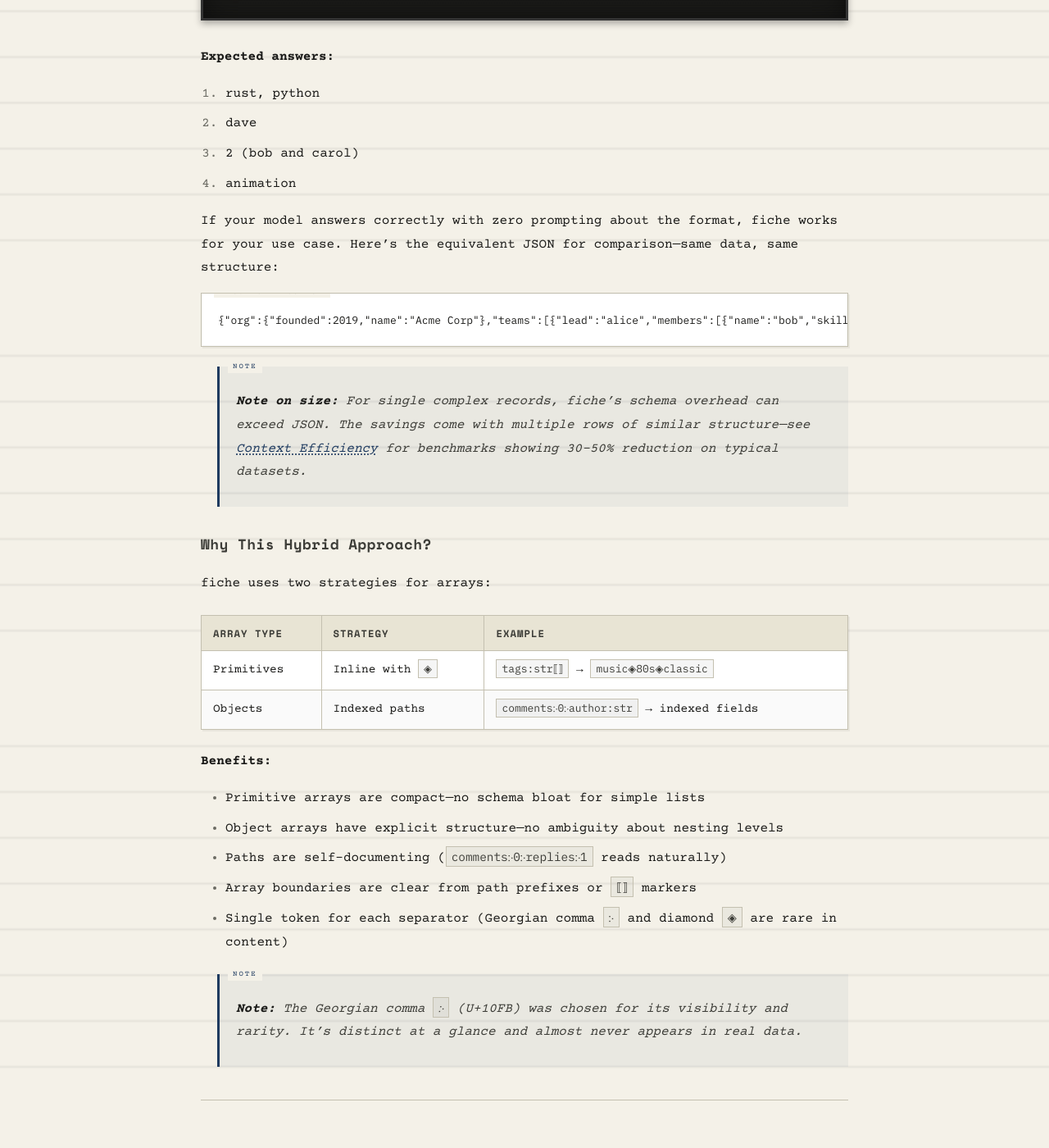
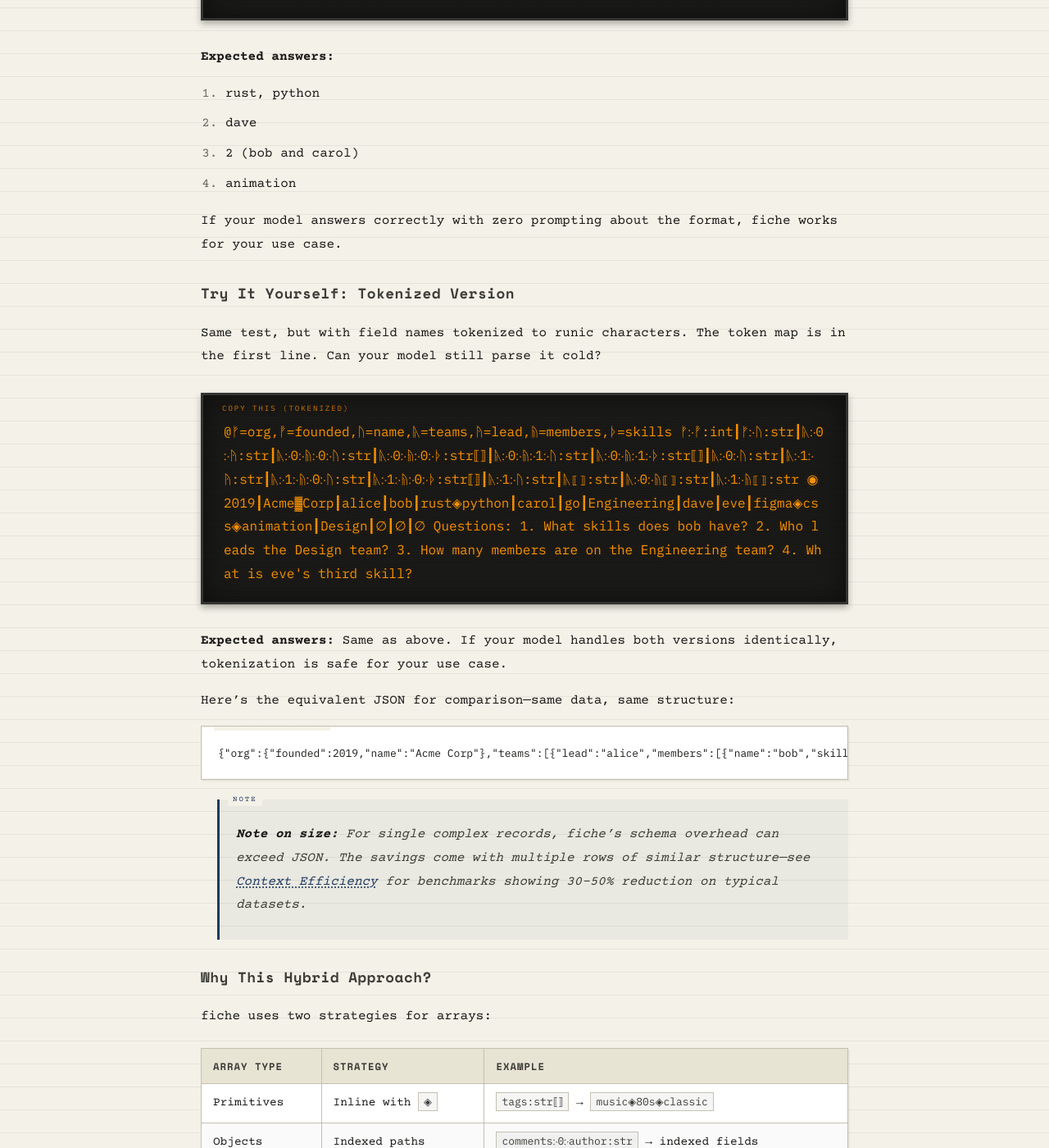
Before and after one commit to coryzibell/carrier98, a Jekyll site: the page built from docs/fiche.md, in a window 1280 px wide and 1400 px high, scrolled down 6332 px. Shown: the whole window at 82% size. Built offline with Jekyll 4.4.1, drawn with Linux system fonts in a browser that asks for light colours.

Commit message:
▊▌▐▌▏▎▏▍▊▏▐▏▍▋▐▏▎▌▐▉▎▋▐▉▋▐▋▋▊▌▊▍▊▏▋▐▏▊▋▎▌▐▎▌▋▊▐▍▐▎▎▎▊▌▊▉▐▋▌▊▉▌▉▏▊▉▊▉▋▊▉▏▍▎▉▏▐▐▋▋▉▐▋▊▌▎
1B230000047271A40F9667D6DD0671A360030E1CB208C3CF8D3B397DDECD48546DDF026CF1C7C417

[blake3:barcode|brotli:base16]

````diff
--- a/docs/fiche.md
+++ b/docs/fiche.md
@@ -214,7 +214,28 @@ Questions:
 3. 2 (bob and carol)
 4. animation
 
-If your model answers correctly with zero prompting about the format, fiche works for your use case. Here's the equivalent JSON for comparison—same data, same structure:
+If your model answers correctly with zero prompting about the format, fiche works for your use case.
+
+### Try It Yourself: Tokenized Version
+
+Same test, but with field names tokenized to runic characters. The token map is in the first line. Can your model still parse it cold?
+
+<div class="readout">
+  <span class="readout-label">COPY THIS (TOKENIZED)</span>
+@ᚠ=org,ᚡ=founded,ᚢ=name,ᚣ=teams,ᚤ=lead,ᚥ=members,ᚦ=skills
+ᚠ჻ᚡ:int┃ᚠ჻ᚢ:str┃ᚣ჻0჻ᚤ:str┃ᚣ჻0჻ᚥ჻0჻ᚢ:str┃ᚣ჻0჻ᚥ჻0჻ᚦ:str⟦⟧┃ᚣ჻0჻ᚥ჻1჻ᚢ:str┃ᚣ჻0჻ᚥ჻1჻ᚦ:str⟦⟧┃ᚣ჻0჻ᚢ:str┃ᚣ჻1჻ᚤ:str┃ᚣ჻1჻ᚥ჻0჻ᚢ:str┃ᚣ჻1჻ᚥ჻0჻ᚦ:str⟦⟧┃ᚣ჻1჻ᚢ:str┃ᚣ⟦⟧:str┃ᚣ჻0჻ᚥ⟦⟧:str┃ᚣ჻1჻ᚥ⟦⟧:str
+◉2019┃Acme▓Corp┃alice┃bob┃rust◈python┃carol┃go┃Engineering┃dave┃eve┃figma◈css◈animation┃Design┃∅┃∅┃∅
+
+Questions:
+1. What skills does bob have?
+2. Who leads the Design team?
+3. How many members are on the Engineering team?
+4. What is eve's third skill?
+</div>
+
+**Expected answers:** Same as above. If your model handles both versions identically, tokenization is safe for your use case.
+
+Here's the equivalent JSON for comparison—same data, same structure:
 
 ```json
 {"org":{"founded":2019,"name":"Acme Corp"},"teams":[{"lead":"alice","members":[{"name":"bob","skills":["rust","python"]},{"name":"carol","skills":["go"]}],"name":"Engineering"},{"lead":"dave","members":[{"name":"eve","skills":["figma","css","animation"]}],"name":"Design"}]}
````
